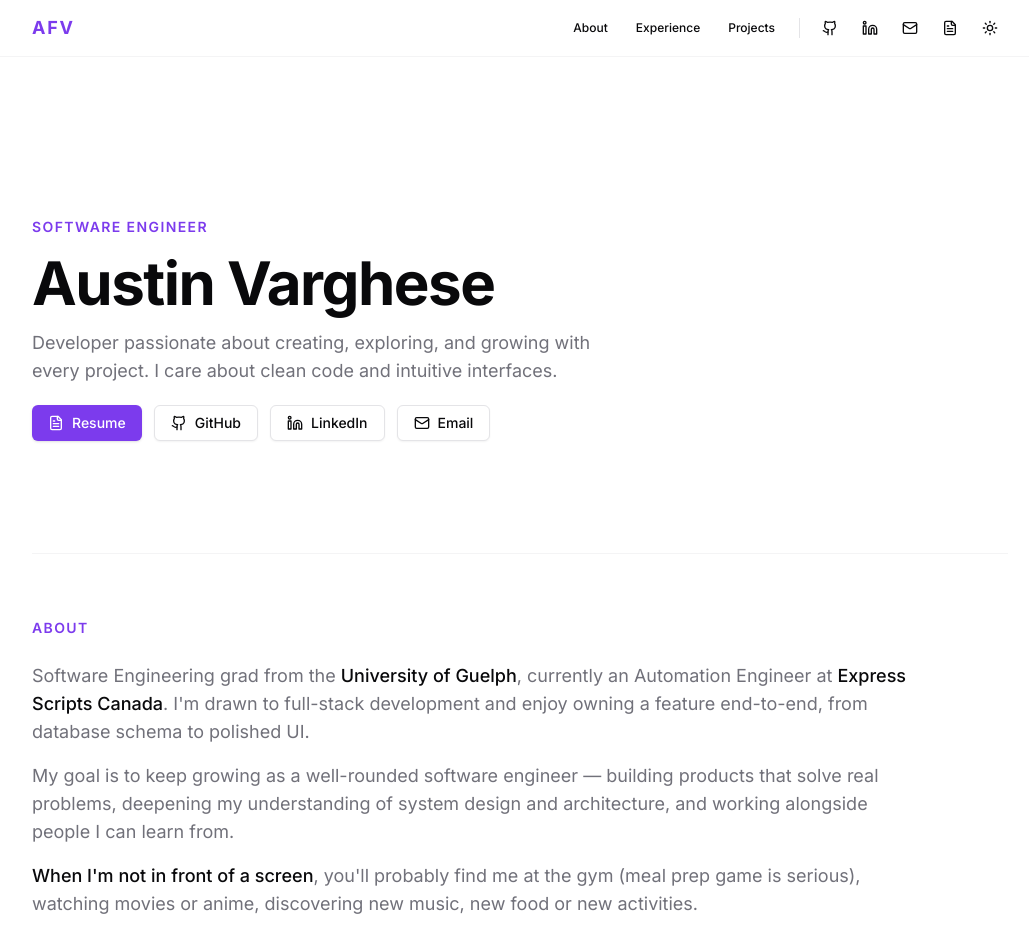
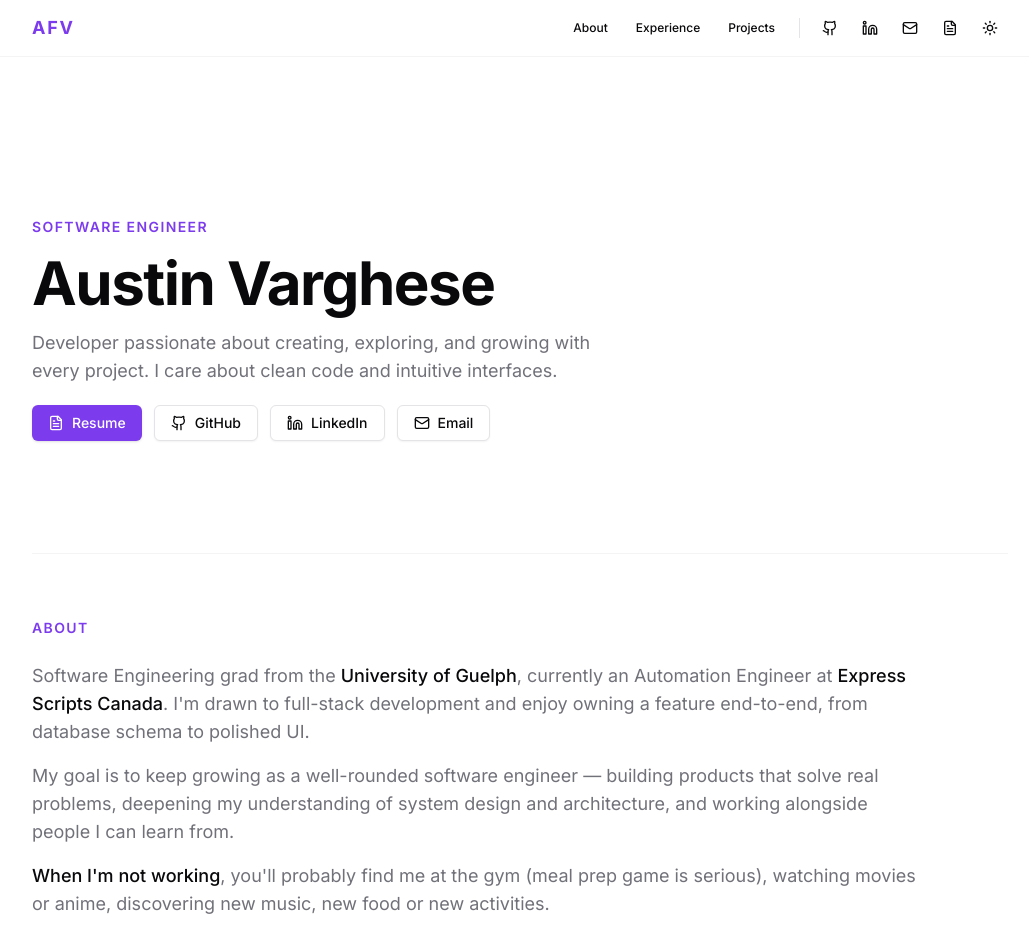
Before and after one commit to Austin-FV/austinfv-v0, a React (Vite) app: page / in a window 1280 px wide. Shown: the top 951 px of the page, without its empty margins (120-1149 px from the left). Built offline with nearby package versions, Linux system fonts and the light colour scheme.

Commit message:
Update About.tsx

```diff
--- a/src/components/About.tsx
+++ b/src/components/About.tsx
@@ -39,7 +39,7 @@ export function About() {
         </p>
         <p>
           <span className="font-medium text-foreground">
-            When I'm not in front of a screen
+            When I'm not working
           </span>
           , you'll probably find me at the gym (meal prep game is serious),
           watching movies or anime, discovering new music, new food or new activities.
```
